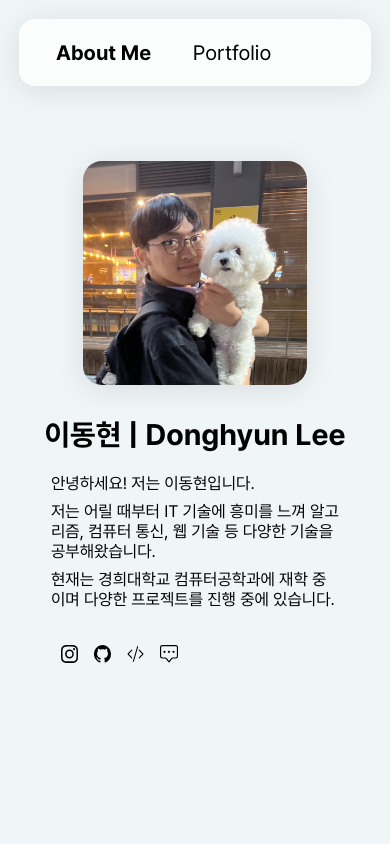
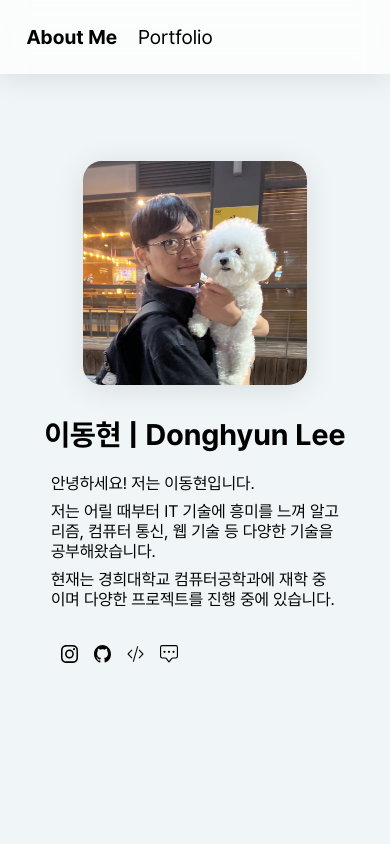
Before and after one commit to ldhhello/ldh-monster-react, a React (Vite) app: page / in a window 390 px wide. Shown: the top 844 px of the page. Built offline with nearby package versions, Linux system fonts and the light colour scheme; a web font is replaced by a local one.

Commit message:
✨Add responsive design for header

```diff
--- a/src/components/Header.tsx
+++ b/src/components/Header.tsx
@@ -1,5 +1,6 @@
 import styled from 'styled-components';
 import { NavLink } from 'react-router-dom';
+import { media } from '../design/media';
 
 const HeaderBox = styled.header`
   padding-left: 1rem;
@@ -7,6 +8,7 @@ const HeaderBox = styled.header`
 
   display: flex;
   flex-direction: row;
+  align-items: center;
 
   position: fixed;
   top: 0;
@@ -33,6 +35,30 @@ const HeaderBox = styled.header`
     margin: 0.3rem;
     font-size: 1.3rem;
   }
+
+  ${media.mobile`
+    //background-color: red;
+
+    margin: 0;
+    //border-radius: 0 0 16px 16px;
+    border-radius: 0;
+    padding-top: 6px;
+    padding-bottom: 6px;
+    a {
+      font-size: 1.28rem;
+      padding-left: 0.4rem;
+      padding-right: 0.4rem;
+    }
+  `}
+  ${media.mobileSmall`
+    padding-top: 4px;
+    padding-bottom: 4px;
+    a {
+      font-size: 1.24rem;
+      padding-left: 0.35rem;
+      padding-right: 0.35rem;
+    }
+  `}
 `;
 
 export default function Header() {
```
